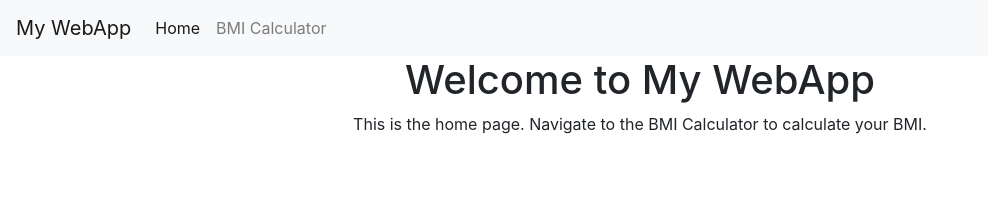
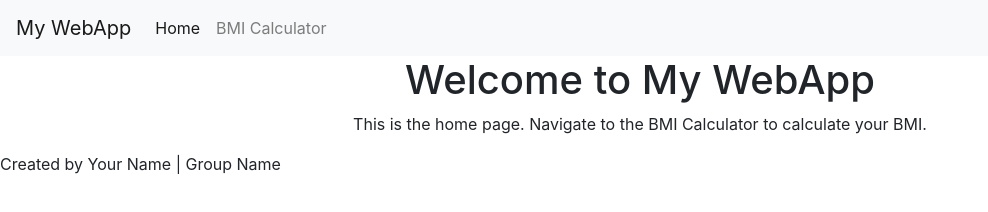
Before and after one commit to bigbrownking/bmiCalculator, a website: page home.html in a window 1280 px wide. Shown: the whole page, without its empty margins (0-988 px from the left). Drawn offline with nearby package versions, Linux system fonts and the light colour scheme.

Commit message:
Update home.html

```diff
--- a/home.html
+++ b/home.html
@@ -25,6 +25,9 @@
         <h1>Welcome to My WebApp</h1>
         <p>This is the home page. Navigate to the BMI Calculator to calculate your BMI.</p>
     </div>
+    <footer>
+        <p>Created by Your Name | Group Name</p>
+    </footer>
 
     <script src="https://code.jquery.com/jquery-3.3.1.slim.min.js"></script>
     <script src="https://cdnjs.cloudflare.com/ajax/libs/popper.js/1.14.7/umd/popper.min.js"></script>
```
